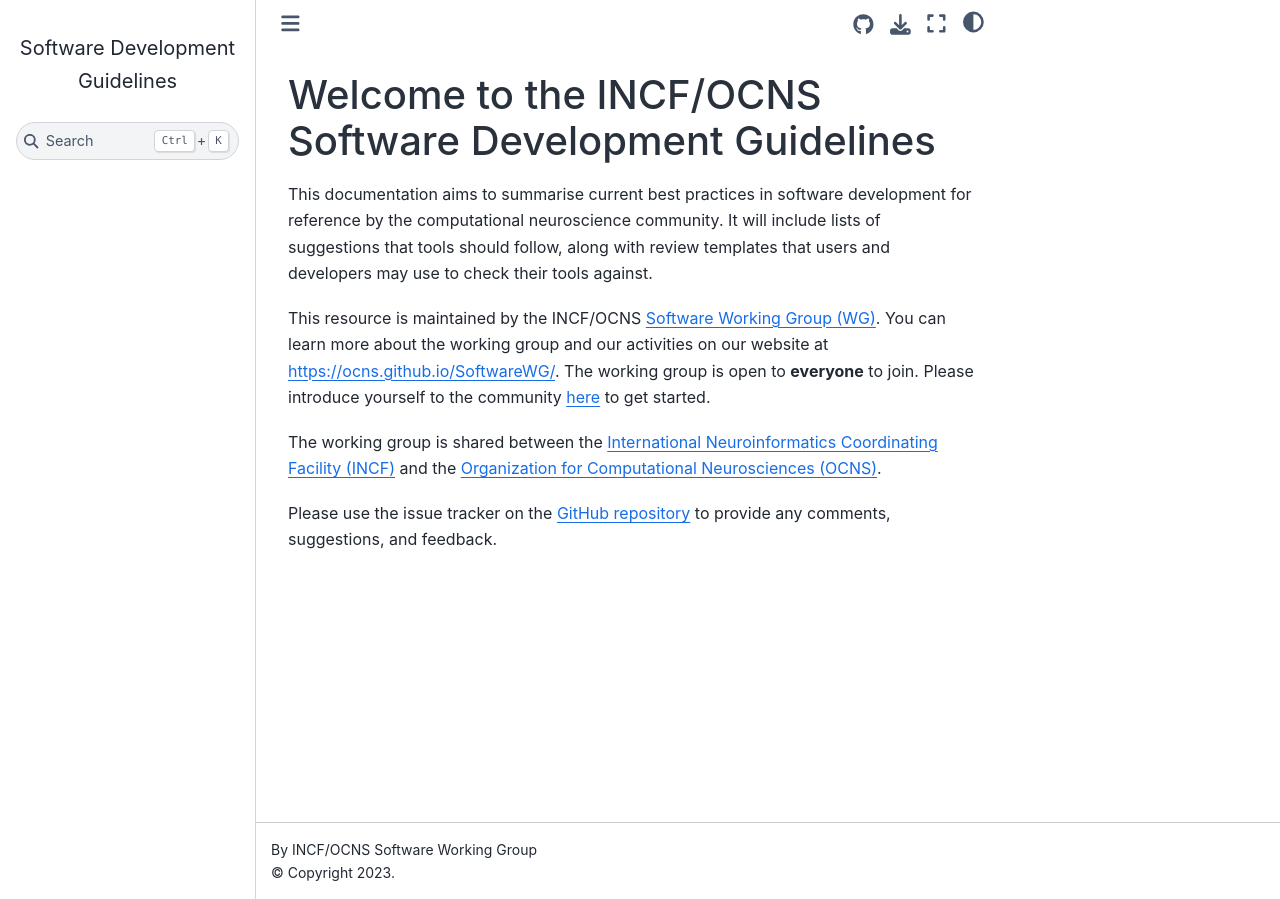
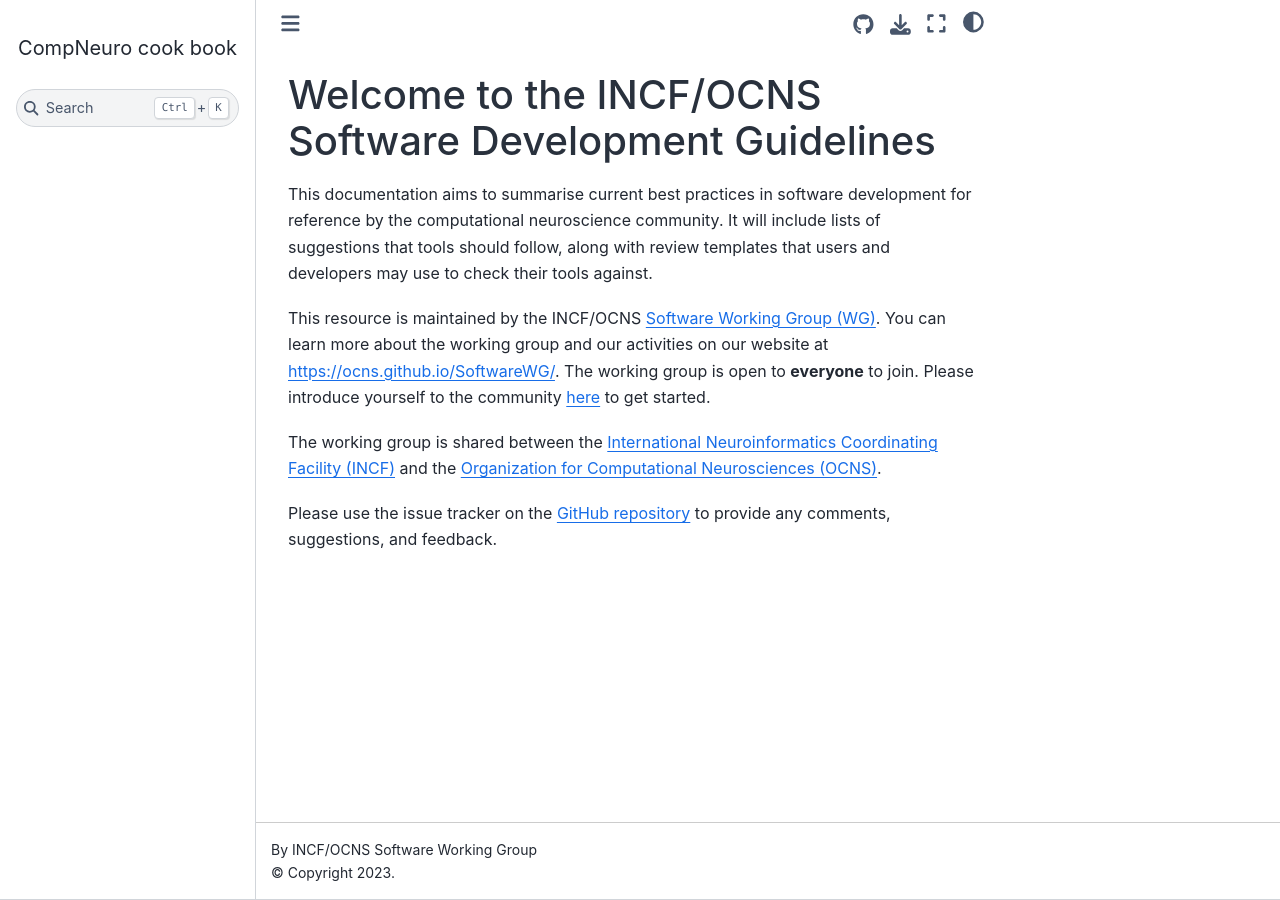
Before and after one commit to OCNS/CompNeuroCookBook, a Jupyter Book: the page built from source/index.md, in a window 1280 px wide. Built offline with Jupyter Book 1.0.4 settings and Sphinx 7.4.7 and the Sphinx Book theme 1.1.4, drawn with Linux system fonts in a browser that asks for light colours.

Commit message:
chore: update for rename

```diff
--- a/source/_config.yml
+++ b/source/_config.yml
@@ -1,7 +1,7 @@
 # Book settings
 # Learn more at https://jupyterbook.org/customize/config.html
 
-title: Software Development Guidelines
+title: CompNeuro cook book
 author: INCF/OCNS Software Working Group
 logo: ""
 
@@ -21,7 +21,7 @@
 
 # Information about where the book exists on the web
 repository:
-  url: https://github.com/OCNS/SoftwareDevelopmentGuidelines  # Online location of your book
+  url: https://github.com/OCNS/CompNeuroCookBook  # Online location of your book
   path_to_book: source
   branch: main  # Which branch of the repository should be used when creating links (optional)
 
```
